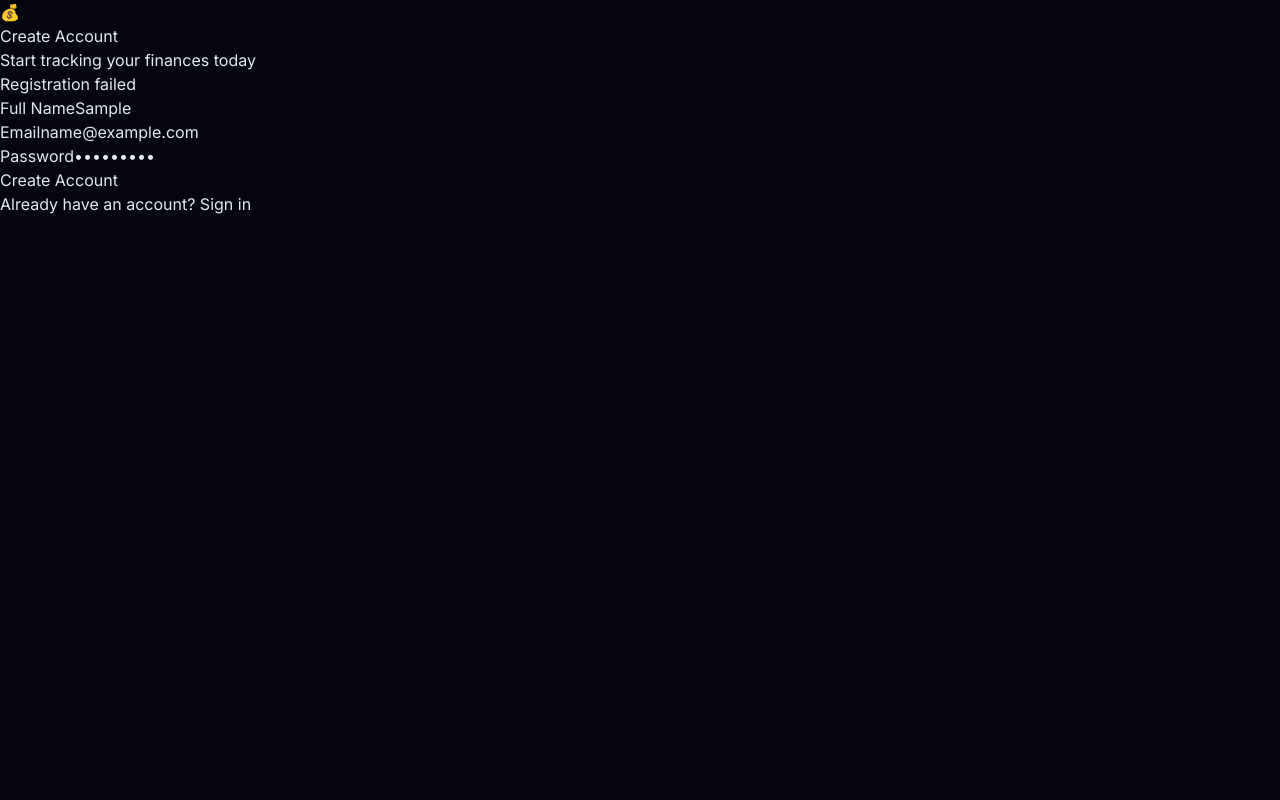
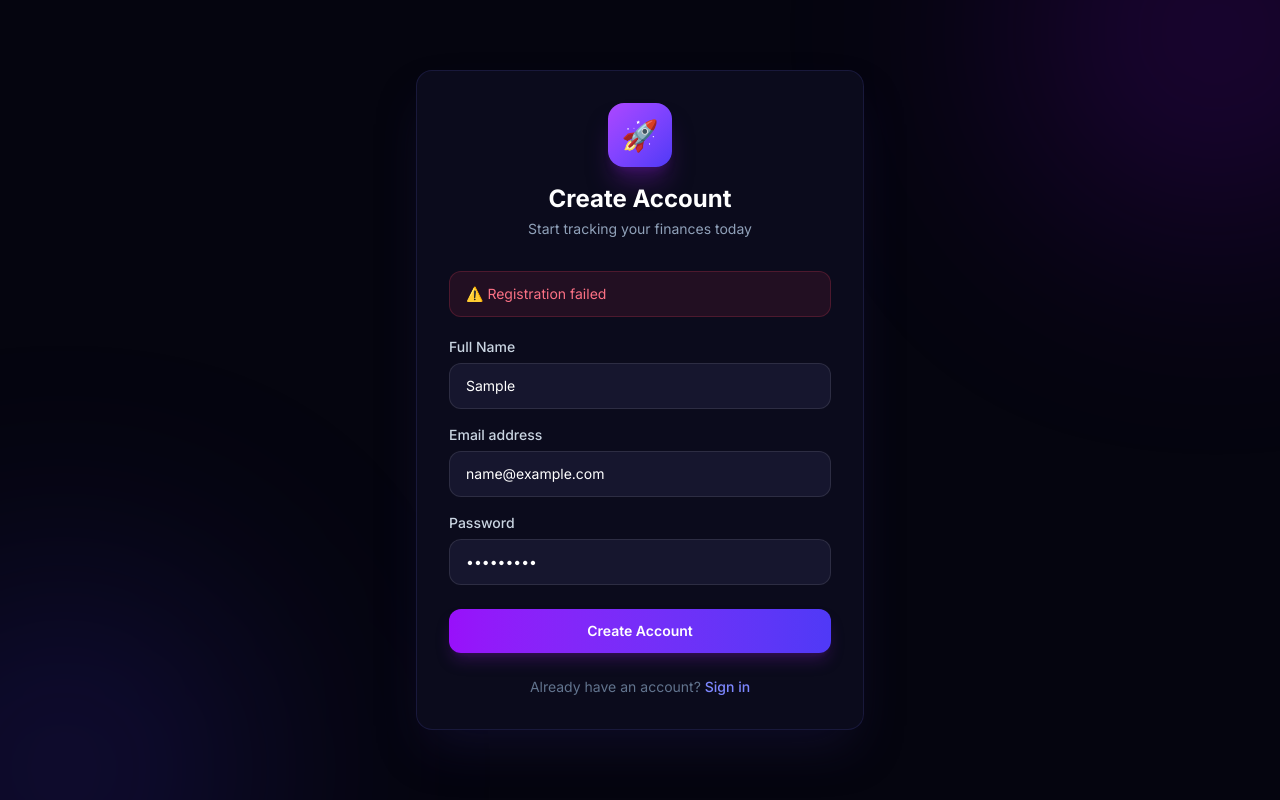
Before and after one commit to 2024ucp1505/PersonalExpenseTracer, a React (Vite) app in the folder client/: page /register in a window 1280 px wide. Both pictures are taken after typing "Sample", "name@example.com", "Sample123" into the empty fields and a click on the button "Create Account". Built offline with nearby package versions, Linux system fonts and the light colour scheme; no server answers.

Commit message:
feat(ui): redesign auth pages — glassmorphism cards with ambient gradient glow backgrounds

```diff
--- a/client/src/pages/Login.jsx
+++ b/client/src/pages/Login.jsx
@@ -18,37 +18,60 @@ export default function Login() {
       await login(email, password);
       navigate('/');
     } catch (err) {
-      setError(err.response?.data?.error || 'Login failed');
+      setError(err.response?.data?.error || 'Login failed. Please check your credentials.');
     } finally {
       setLoading(false);
     }
   };
 
   return (
-    <div className="auth-page">
-      <div className="auth-card">
-        <div className="auth-header">
-          <span className="auth-logo">💰</span>
-          <h1>Welcome Back</h1>
-          <p>Sign in to your FinTrack account</p>
+    <div className="min-h-screen flex items-center justify-center relative overflow-hidden bg-[#05050f] px-4">
+      {/* Background glows */}
+      <div className="absolute top-[-20%] left-[-10%] w-96 h-96 bg-indigo-700/20 rounded-full blur-[120px] pointer-events-none" />
+      <div className="absolute bottom-[-20%] right-[-10%] w-96 h-96 bg-purple-700/20 rounded-full blur-[120px] pointer-events-none" />
+
+      <div className="w-full max-w-md animate-fade-in">
+        {/* Card */}
+        <div className="glass rounded-2xl p-8 shadow-2xl shadow-indigo-950/40">
+          {/* Logo */}
+          <div className="text-center mb-8">
+            <div className="inline-flex w-16 h-16 rounded-2xl bg-gradient-to-br from-indigo-500 to-purple-600
+                            items-center justify-center text-3xl shadow-xl shadow-indigo-900/50 mb-4">
+              💰
+            </div>
+            <h1 className="text-2xl font-bold text-white mb-1">Welcome Back</h1>
+            <p className="text-slate-400 text-sm">Sign in to your FinTrack account</p>
           </div>
 
-        {error && <div className="alert alert-error">{error}</div>}
+          {/* Error */}
+          {error && (
+            <div className="mb-5 px-4 py-3 rounded-xl bg-rose-500/10 border border-rose-500/20 text-rose-400 text-sm">
+              ⚠️ {error}
+            </div>
+          )}
 
-        <form onSubmit={handleSubmit} className="auth-form">
-          <div className="form-group">
-            <label htmlFor="email">Email</label>
+          <form id="login-form" onSubmit={handleSubmit} className="space-y-4">
+            <div>
+              <label htmlFor="email" className="block text-sm font-medium text-slate-300 mb-1.5">
+                Email address
+              </label>
               <input
                 id="email"
                 type="email"
                 value={email}
                 onChange={(e) => setEmail(e.target.value)}
-              placeholder="demo@example.com"
+                placeholder="you@example.com"
                 required
+                className="w-full bg-[#16162e] border border-white/10 rounded-xl px-4 py-3
+                           text-white placeholder-slate-500 text-sm
+                           focus:outline-none focus:border-indigo-500/60 focus:ring-1 focus:ring-indigo-500/30
+                           transition-all"
               />
             </div>
-          <div className="form-group">
-            <label htmlFor="password">Password</label>
+            <div>
+              <label htmlFor="password" className="block text-sm font-medium text-slate-300 mb-1.5">
+                Password
+              </label>
               <input
                 id="password"
                 type="password"
@@ -56,16 +79,40 @@ export default function Login() {
                 onChange={(e) => setPassword(e.target.value)}
                 placeholder="••••••••"
                 required
+                className="w-full bg-[#16162e] border border-white/10 rounded-xl px-4 py-3
+                           text-white placeholder-slate-500 text-sm
+                           focus:outline-none focus:border-indigo-500/60 focus:ring-1 focus:ring-indigo-500/30
+                           transition-all"
               />
             </div>
-          <button type="submit" className="btn btn-primary btn-block" disabled={loading}>
-            {loading ? 'Signing in...' : 'Sign In'}
+
+            <button
+              id="login-submit"
+              type="submit"
+              disabled={loading}
+              className="w-full mt-2 py-3 rounded-xl font-semibold text-sm text-white
+                         bg-gradient-to-r from-indigo-600 to-indigo-700
+                         hover:from-indigo-500 hover:to-indigo-600
+                         shadow-lg shadow-indigo-900/40
+                         disabled:opacity-50 disabled:cursor-not-allowed
+                         transition-all active:scale-[0.98]"
+            >
+              {loading ? (
+                <span className="flex items-center justify-center gap-2">
+                  <span className="w-4 h-4 border-2 border-white/30 border-t-white rounded-full animate-spin" />
+                  Signing in…
+                </span>
+              ) : 'Sign In'}
             </button>
           </form>
 
-        <p className="auth-footer">
-          Don't have an account? <Link to="/register">Create one</Link>
+          <p className="text-center text-sm text-slate-500 mt-6">
+            Don't have an account?{' '}
+            <Link to="/register" className="text-indigo-400 hover:text-indigo-300 font-medium transition-colors">
+              Create one
+            </Link>
           </p>
+        </div>
       </div>
     </div>
   );
--- a/client/src/pages/Register.jsx
+++ b/client/src/pages/Register.jsx
@@ -29,31 +29,54 @@ export default function Register() {
     }
   };
 
+  const inputClass = `w-full bg-[#16162e] border border-white/10 rounded-xl px-4 py-3
+    text-white placeholder-slate-500 text-sm
+    focus:outline-none focus:border-indigo-500/60 focus:ring-1 focus:ring-indigo-500/30
+    transition-all`;
+
   return (
-    <div className="auth-page">
-      <div className="auth-card">
-        <div className="auth-header">
-          <span className="auth-logo">💰</span>
-          <h1>Create Account</h1>
-          <p>Start tracking your finances today</p>
+    <div className="min-h-screen flex items-center justify-center relative overflow-hidden bg-[#05050f] px-4">
+      {/* Background glows */}
+      <div className="absolute top-[-20%] right-[-10%] w-96 h-96 bg-purple-700/20 rounded-full blur-[120px] pointer-events-none" />
+      <div className="absolute bottom-[-20%] left-[-10%] w-96 h-96 bg-indigo-700/20 rounded-full blur-[120px] pointer-events-none" />
+
+      <div className="w-full max-w-md animate-fade-in">
+        <div className="glass rounded-2xl p-8 shadow-2xl shadow-indigo-950/40">
+          {/* Logo */}
+          <div className="text-center mb-8">
+            <div className="inline-flex w-16 h-16 rounded-2xl bg-gradient-to-br from-purple-500 to-indigo-600
+                            items-center justify-center text-3xl shadow-xl shadow-purple-900/50 mb-4">
+              🚀
+            </div>
+            <h1 className="text-2xl font-bold text-white mb-1">Create Account</h1>
+            <p className="text-slate-400 text-sm">Start tracking your finances today</p>
           </div>
 
-        {error && <div className="alert alert-error">{error}</div>}
+          {error && (
+            <div className="mb-5 px-4 py-3 rounded-xl bg-rose-500/10 border border-rose-500/20 text-rose-400 text-sm">
+              ⚠️ {error}
+            </div>
+          )}
 
-        <form onSubmit={handleSubmit} className="auth-form">
-          <div className="form-group">
-            <label htmlFor="name">Full Name</label>
+          <form id="register-form" onSubmit={handleSubmit} className="space-y-4">
+            <div>
+              <label htmlFor="name" className="block text-sm font-medium text-slate-300 mb-1.5">
+                Full Name
+              </label>
               <input
                 id="name"
                 type="text"
                 value={name}
                 onChange={(e) => setName(e.target.value)}
-              placeholder="Your name"
+                placeholder="Your full name"
                 required
+                className={inputClass}
               />
             </div>
-          <div className="form-group">
-            <label htmlFor="email">Email</label>
+            <div>
+              <label htmlFor="email" className="block text-sm font-medium text-slate-300 mb-1.5">
+                Email address
+              </label>
               <input
                 id="email"
                 type="email"
@@ -61,27 +84,51 @@ export default function Register() {
                 onChange={(e) => setEmail(e.target.value)}
                 placeholder="you@example.com"
                 required
+                className={inputClass}
               />
             </div>
-          <div className="form-group">
-            <label htmlFor="password">Password</label>
+            <div>
+              <label htmlFor="password" className="block text-sm font-medium text-slate-300 mb-1.5">
+                Password
+              </label>
               <input
                 id="password"
                 type="password"
                 value={password}
                 onChange={(e) => setPassword(e.target.value)}
-              placeholder="Min 6 characters"
+                placeholder="Min. 6 characters"
                 required
+                className={inputClass}
               />
             </div>
-          <button type="submit" className="btn btn-primary btn-block" disabled={loading}>
-            {loading ? 'Creating account...' : 'Create Account'}
+
+            <button
+              id="register-submit"
+              type="submit"
+              disabled={loading}
+              className="w-full mt-2 py-3 rounded-xl font-semibold text-sm text-white
+                         bg-gradient-to-r from-purple-600 to-indigo-600
+                         hover:from-purple-500 hover:to-indigo-500
+                         shadow-lg shadow-purple-900/40
+                         disabled:opacity-50 disabled:cursor-not-allowed
+                         transition-all active:scale-[0.98]"
+            >
+              {loading ? (
+                <span className="flex items-center justify-center gap-2">
+                  <span className="w-4 h-4 border-2 border-white/30 border-t-white rounded-full animate-spin" />
+                  Creating account…
+                </span>
+              ) : 'Create Account'}
             </button>
           </form>
 
-        <p className="auth-footer">
-          Already have an account? <Link to="/login">Sign in</Link>
+          <p className="text-center text-sm text-slate-500 mt-6">
+            Already have an account?{' '}
+            <Link to="/login" className="text-indigo-400 hover:text-indigo-300 font-medium transition-colors">
+              Sign in
+            </Link>
           </p>
+        </div>
       </div>
     </div>
   );
```
Lines whose indentation alone changed are shown as unchanged.
